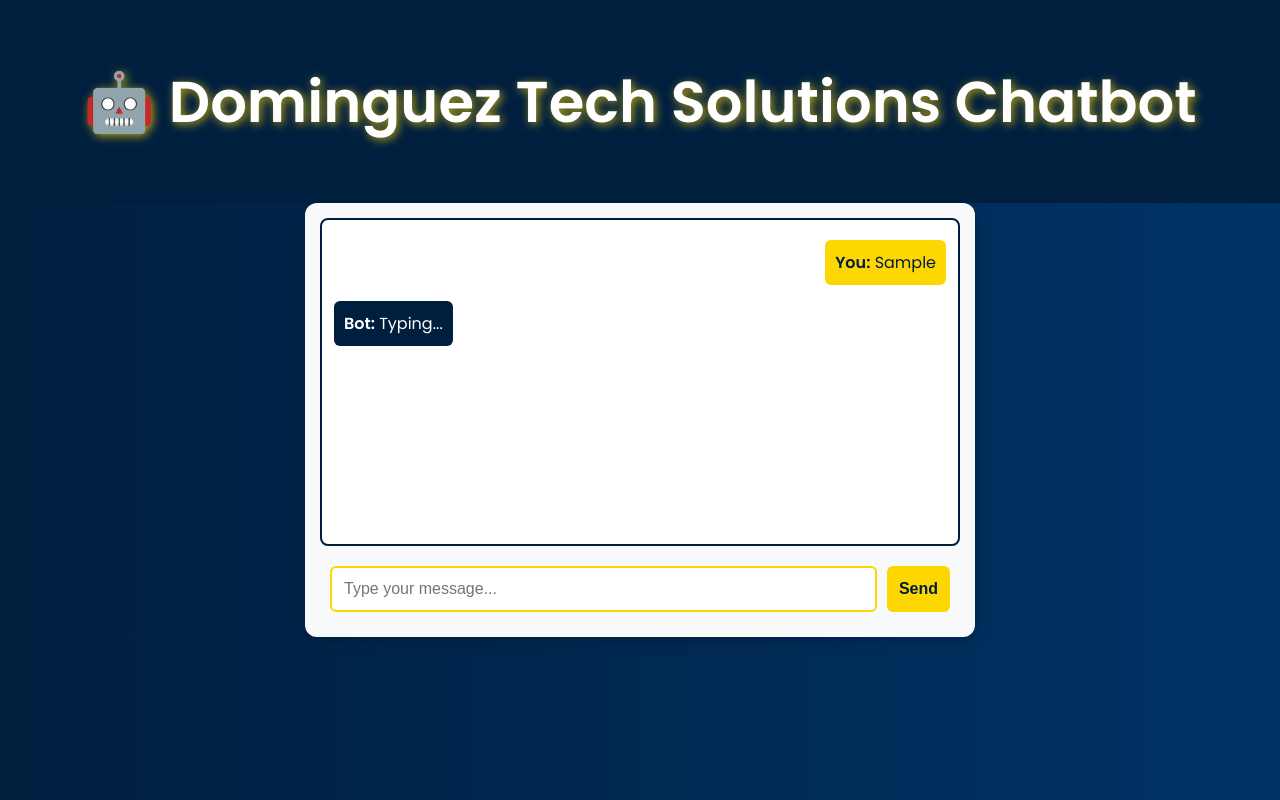
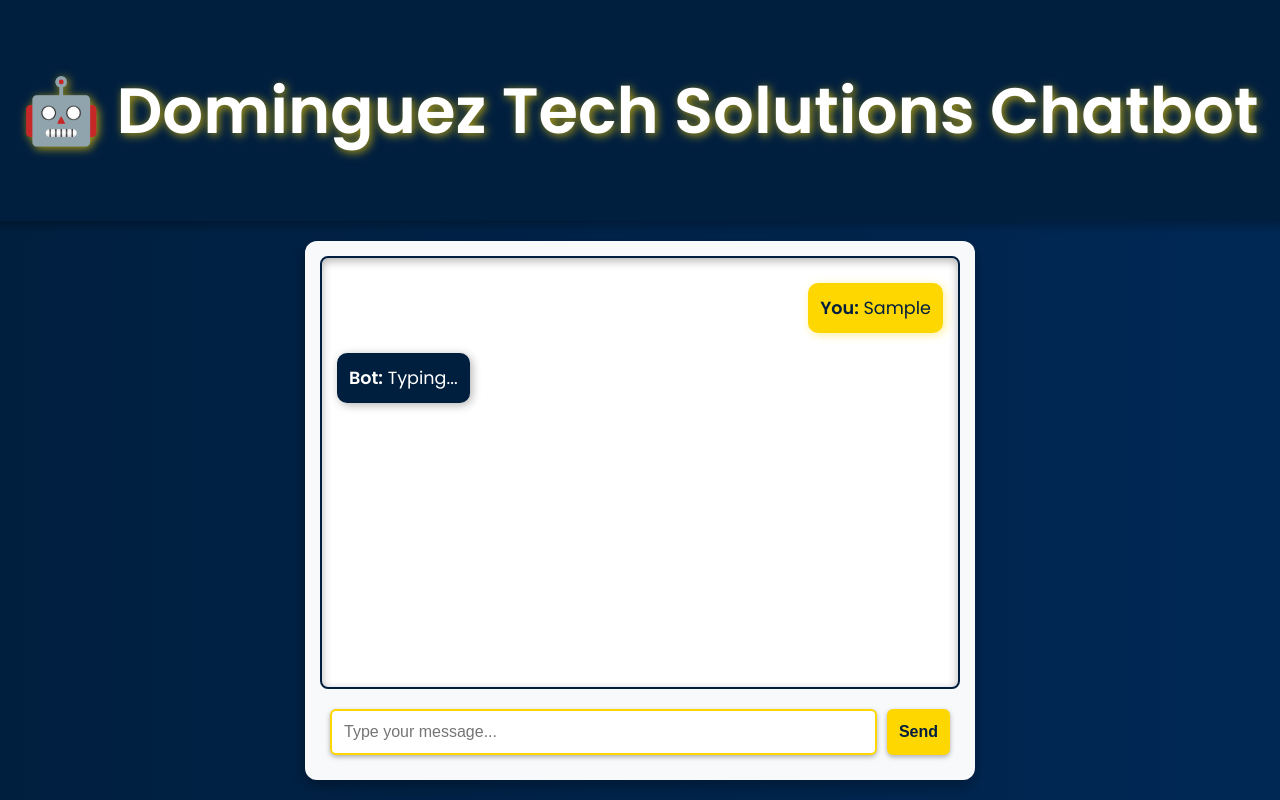
Before and after one commit to xtcedro/NodeLite, a website: page public/pages/home/index.html in a window 1280 px wide. Both pictures are taken after typing "Sample" into the empty fields and a click on the button "Send". Drawn offline with nearby package versions, Linux system fonts and the light colour scheme; no server answers.

Commit message:
Update style.css

```diff
--- a/public/assets/css/style.css
+++ b/public/assets/css/style.css
@@ -8,57 +8,70 @@
     --text-light: #ffffff;
     --text-dark: #222222;
     --background-light: #F8F9FA;
-    --shadow-color: rgba(0, 0, 0, 0.2);
+    --shadow-color: rgba(0, 0, 0, 0.3);
 }
 
 /* General Page Styling */
 body {
     font-family: 'Poppins', sans-serif;
     text-align: center;
-    background: linear-gradient(to right, #001F3F, #003366); /* Dark Blue Gradient */
+    background: linear-gradient(to right, #001F3F, #002855);
     color: var(--text-light);
     margin: 0;
     padding: 0;
+    display: flex;
+    flex-direction: column;
+    align-items: center;
+    height: 100vh;
 }
 
 /* Header */
 header {
     padding: 20px;
-    font-size: 1.8rem;
+    font-size: 2rem;
+    font-weight: 600;
     text-shadow: 2px 2px 10px rgba(255, 215, 0, 0.7);
     background: var(--primary-color);
+    width: 100%;
+    box-shadow: 0px 4px 10px var(--shadow-color);
 }
 
 /* Chat Container */
 .chat-container {
     width: 50%;
-    margin: auto;
+    height: 70vh;
+    margin: 20px auto;
     background: var(--background-light);
     color: var(--text-dark);
     padding: 15px;
     border-radius: 12px;
-    box-shadow: 0px 4px 15px var(--shadow-color);
+    box-shadow: 0px 6px 15px var(--shadow-color);
+    display: flex;
+    flex-direction: column;
 }
 
 /* Chat Box */
 #chat-box {
-    height: 300px;
+    flex-grow: 1;
     overflow-y: auto;
     border: 2px solid var(--primary-color);
-    padding: 12px;
+    padding: 15px;
     text-align: left;
     background: #ffffff;
     border-radius: 8px;
+    box-shadow: inset 0px 3px 10px var(--shadow-color);
+    scroll-behavior: smooth;
 }
 
-/* User & Bot Messages */
+/* Chat Messages */
 .user-message, .bot-message {
-    padding: 10px;
-    margin: 8px 0;
-    border-radius: 6px;
+    padding: 12px;
+    margin: 10px 0;
+    border-radius: 10px;
     max-width: 80%;
     word-wrap: break-word;
     display: inline-block;
+    font-size: 1.1rem;
     animation: fadeIn 0.3s ease-in-out;
 }
 
@@ -69,6 +82,7 @@ header {
     align-self: flex-end;
     float: right;
     clear: both;
+    box-shadow: 2px 2px 10px rgba(255, 215, 0, 0.4);
 }
 
 /* Bot Message Styling */
@@ -78,6 +92,7 @@ header {
     align-self: flex-start;
     float: left;
     clear: both;
+    box-shadow: 2px 2px 10px var(--shadow-color);
 }
 
 /* Input Section */
@@ -96,8 +111,15 @@ input {
     font-size: 1rem;
     background: white;
     color: var(--text-dark);
+    box-shadow: 0px 2px 5px var(--shadow-color);
+    transition: box-shadow 0.2s ease-in-out;
 }
 
+input:focus {
+    box-shadow: 0px 0px 10px var(--secondary-color);
+}
+
+/* Send Button */
 button {
     background: var(--secondary-color);
     color: var(--primary-color);
@@ -108,11 +130,19 @@ button {
     cursor: pointer;
     font-weight: bold;
     transition: background 0.3s, transform 0.2s;
+    box-shadow: 0px 2px 5px var(--shadow-color);
 }
 
 button:hover {
     background: #e6c300;
     transform: scale(1.05);
+}
+
+/* Typing Animation */
+.typing {
+    font-style: italic;
+    color: var(--primary-color);
+    opacity: 0.8;
 }
 
 /* Animations */
@@ -131,6 +161,7 @@ button:hover {
 @media (max-width: 768px) {
     .chat-container {
         width: 90%;
+        height: 75vh;
     }
 
     input {
```
